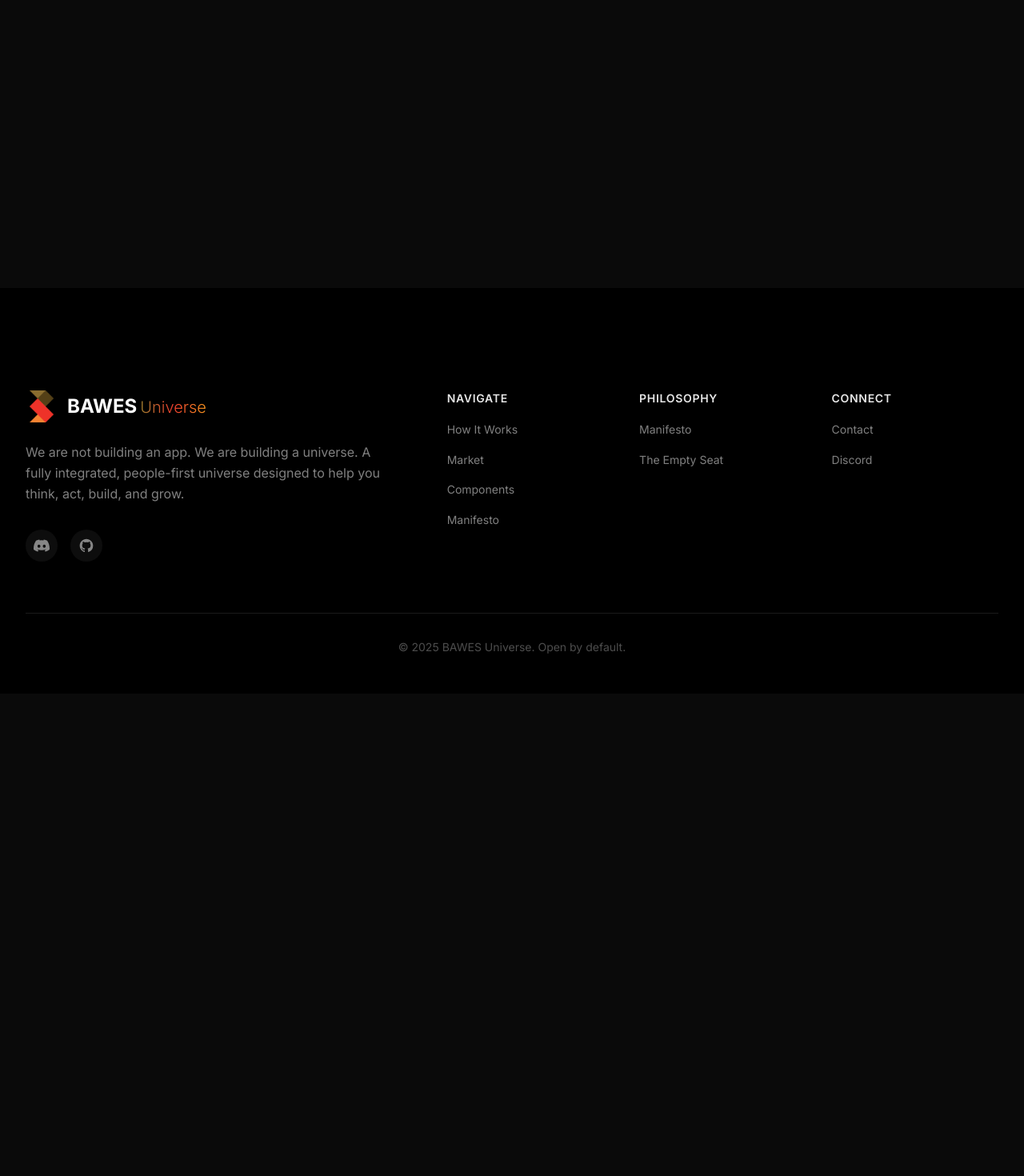
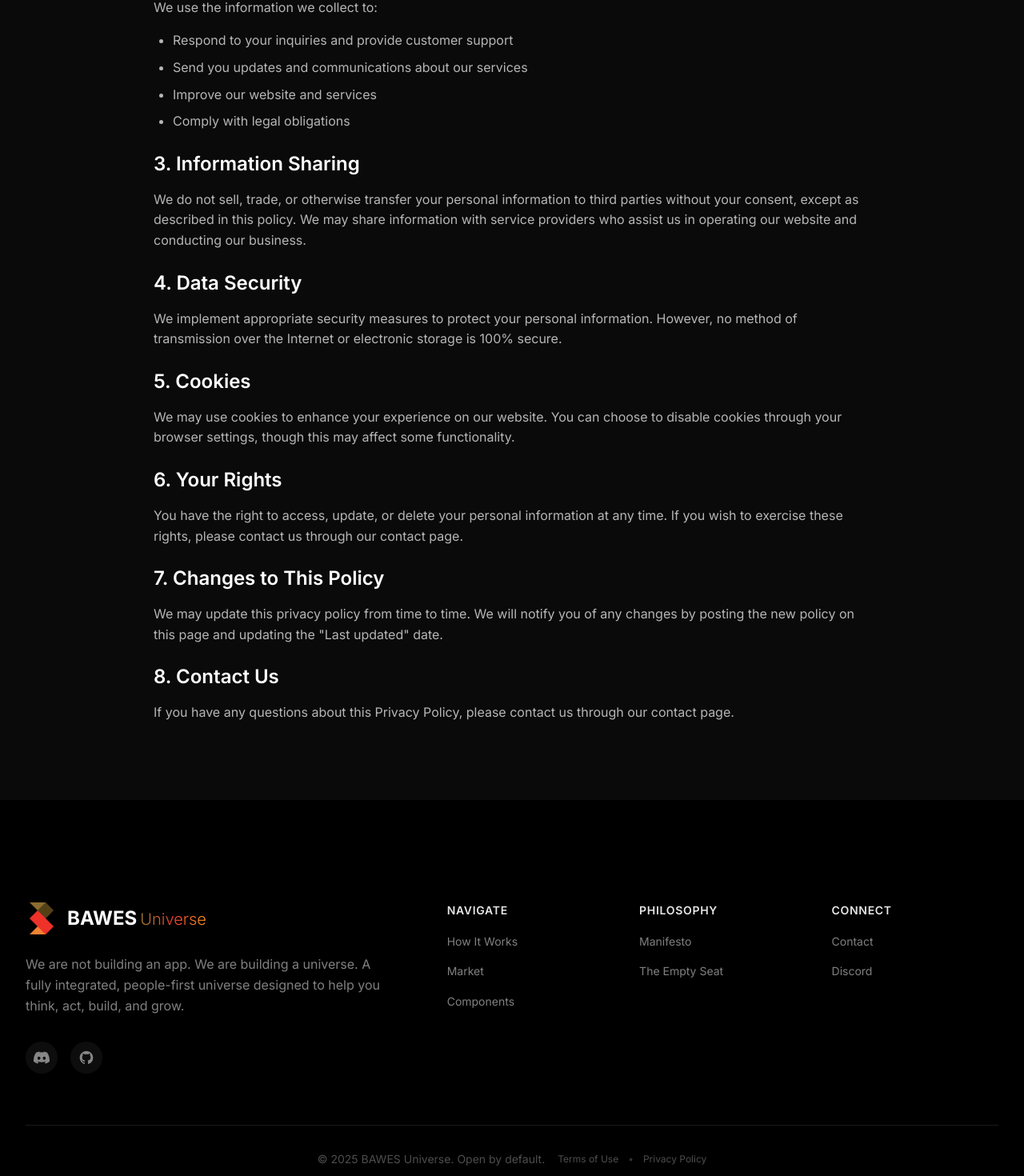
Before and after one commit to BAWES-Universe/bawes-new-website, a Next.js app: page /privacy-policy in a window 1280 px wide. Before the commit this address had no page. Shown: the part 440-1910 px from the top of the page at 80% size. Before the commit the page ends 1307 px from the top, so only its background shows below. Built offline with nearby package versions, Linux system fonts and the light colour scheme.

Commit message:
Add terms and privacy

```diff
--- /dev/null
+++ b/app/privacy-policy/page.tsx
@@ -0,0 +1,82 @@
+import { Metadata } from 'next'
+import Section from '@/components/Section'
+
+export const metadata: Metadata = {
+  title: 'Privacy Policy | BAWES Universe',
+  description: 'Privacy Policy for BAWES Universe',
+}
+
+export default function PrivacyPolicy() {
+  return (
+    <div className="min-h-screen bg-[#0a0a0a]">
+      <Section className="pt-32">
+        <div className="max-w-4xl mx-auto">
+          <h1 className="text-4xl md:text-5xl font-bold mb-8 text-white">Privacy Policy</h1>
+          <p className="text-white/50 mb-8">Last updated: {new Date().toLocaleDateString('en-US', { year: 'numeric', month: 'long', day: 'numeric' })}</p>
+
+          <div className="prose prose-invert max-w-none space-y-6 text-white/70">
+            <section>
+              <h2 className="text-2xl font-semibold text-white mb-4">1. Information We Collect</h2>
+              <p>
+                We collect information that you provide directly to us, such as when you fill out a contact form, subscribe to our newsletter, or communicate with us.
+              </p>
+            </section>
+
+            <section>
+              <h2 className="text-2xl font-semibold text-white mb-4">2. How We Use Your Information</h2>
+              <p>We use the information we collect to:</p>
+              <ul className="list-disc pl-6 space-y-2 mt-4">
+                <li>Respond to your inquiries and provide customer support</li>
+                <li>Send you updates and communications about our services</li>
+                <li>Improve our website and services</li>
+                <li>Comply with legal obligations</li>
+              </ul>
+            </section>
+
+            <section>
+              <h2 className="text-2xl font-semibold text-white mb-4">3. Information Sharing</h2>
+              <p>
+                We do not sell, trade, or otherwise transfer your personal information to third parties without your consent, except as described in this policy. We may share information with service providers who assist us in operating our website and conducting our business.
+              </p>
+            </section>
+
+            <section>
+              <h2 className="text-2xl font-semibold text-white mb-4">4. Data Security</h2>
+              <p>
+                We implement appropriate security measures to protect your personal information. However, no method of transmission over the Internet or electronic storage is 100% secure.
+              </p>
+            </section>
+
+            <section>
+              <h2 className="text-2xl font-semibold text-white mb-4">5. Cookies</h2>
+              <p>
+                We may use cookies to enhance your experience on our website. You can choose to disable cookies through your browser settings, though this may affect some functionality.
+              </p>
+            </section>
+
+            <section>
+              <h2 className="text-2xl font-semibold text-white mb-4">6. Your Rights</h2>
+              <p>
+                You have the right to access, update, or delete your personal information at any time. If you wish to exercise these rights, please contact us through our contact page.
+              </p>
+            </section>
+
+            <section>
+              <h2 className="text-2xl font-semibold text-white mb-4">7. Changes to This Policy</h2>
+              <p>
+                We may update this privacy policy from time to time. We will notify you of any changes by posting the new policy on this page and updating the &quot;Last updated&quot; date.
+              </p>
+            </section>
+
+            <section>
+              <h2 className="text-2xl font-semibold text-white mb-4">8. Contact Us</h2>
+              <p>
+                If you have any questions about this Privacy Policy, please contact us through our contact page.
+              </p>
+            </section>
+          </div>
+        </div>
+      </Section>
+    </div>
+  )
+}
--- /dev/null
+++ b/app/terms-of-use/page.tsx
@@ -0,0 +1,70 @@
+import { Metadata } from 'next'
+import Section from '@/components/Section'
+
+export const metadata: Metadata = {
+  title: 'Terms of Use | BAWES Universe',
+  description: 'Terms of Use for BAWES Universe',
+}
+
+export default function TermsOfUse() {
+  return (
+    <div className="min-h-screen bg-[#0a0a0a]">
+      <Section className="pt-32">
+        <div className="max-w-4xl mx-auto">
+          <h1 className="text-4xl md:text-5xl font-bold mb-8 text-white">Terms of Use</h1>
+          <p className="text-white/50 mb-8">Last updated: {new Date().toLocaleDateString('en-US', { year: 'numeric', month: 'long', day: 'numeric' })}</p>
+
+          <div className="prose prose-invert max-w-none space-y-6 text-white/70">
+            <section>
+              <h2 className="text-2xl font-semibold text-white mb-4">1. Acceptance of Terms</h2>
+              <p>
+                By accessing and using BAWES Universe, you accept and agree to be bound by the terms and provision of this agreement.
+              </p>
+            </section>
+
+            <section>
+              <h2 className="text-2xl font-semibold text-white mb-4">2. Use License</h2>
+              <p>
+                Permission is granted to temporarily access the materials on BAWES Universe for personal, non-commercial transitory viewing only. This is the grant of a license, not a transfer of title, and under this license you may not:
+              </p>
+              <ul className="list-disc pl-6 space-y-2 mt-4">
+                <li>modify or copy the materials</li>
+                <li>use the materials for any commercial purpose or for any public display</li>
+                <li>attempt to reverse engineer any software contained on BAWES Universe</li>
+                <li>remove any copyright or other proprietary notations from the materials</li>
+              </ul>
+            </section>
+
+            <section>
+              <h2 className="text-2xl font-semibold text-white mb-4">3. Disclaimer</h2>
+              <p>
+                The materials on BAWES Universe are provided on an &apos;as is&apos; basis. BAWES Universe makes no warranties, expressed or implied, and hereby disclaims and negates all other warranties including, without limitation, implied warranties or conditions of merchantability, fitness for a particular purpose, or non-infringement of intellectual property or other violation of rights.
+              </p>
+            </section>
+
+            <section>
+              <h2 className="text-2xl font-semibold text-white mb-4">4. Limitations</h2>
+              <p>
+                In no event shall BAWES Universe or its suppliers be liable for any damages (including, without limitation, damages for loss of data or profit, or due to business interruption) arising out of the use or inability to use the materials on BAWES Universe.
+              </p>
+            </section>
+
+            <section>
+              <h2 className="text-2xl font-semibold text-white mb-4">5. Revisions</h2>
+              <p>
+                BAWES Universe may revise these terms of use at any time without notice. By using this website you are agreeing to be bound by the then current version of these terms of use.
+              </p>
+            </section>
+
+            <section>
+              <h2 className="text-2xl font-semibold text-white mb-4">6. Contact Information</h2>
+              <p>
+                If you have any questions about these Terms of Use, please contact us through our contact page.
+              </p>
+            </section>
+          </div>
+        </div>
+      </Section>
+    </div>
+  )
+}
--- a/components/Footer.tsx
+++ b/components/Footer.tsx
@@ -78,8 +78,7 @@ export default function Footer() {
                   {[
                     { label: 'How It Works', href: '/how-it-works' },
                     { label: 'Market', href: '/market' },
-                    { label: 'Components', href: '/work' },
-                    { label: 'Manifesto', href: '/manifesto' }
+                    { label: 'Components', href: '/work' }
                   ].map((item) => (
                     <li key={item.label}>
                       <Link
@@ -129,9 +128,20 @@ export default function Footer() {
         </div>
 
         <div className="pt-8 border-t border-white/10 text-center">
-          <p className="text-white/30 text-sm">
-            © {new Date().getFullYear()} BAWES Universe. Open by default.
-          </p>
+          <div className="flex flex-col sm:flex-row items-center justify-center gap-2 sm:gap-4">
+            <p className="text-white/30 text-sm">
+              © {new Date().getFullYear()} BAWES Universe. Open by default.
+            </p>
+            <div className="flex items-center gap-3 text-xs text-white/30">
+              <Link href="/terms-of-use" className="hover:text-white/50 transition-colors">
+                Terms of Use
+              </Link>
+              <span className="text-white/20">•</span>
+              <Link href="/privacy-policy" className="hover:text-white/50 transition-colors">
+                Privacy Policy
+              </Link>
+            </div>
+          </div>
         </div>
       </div>
     </footer>
```
